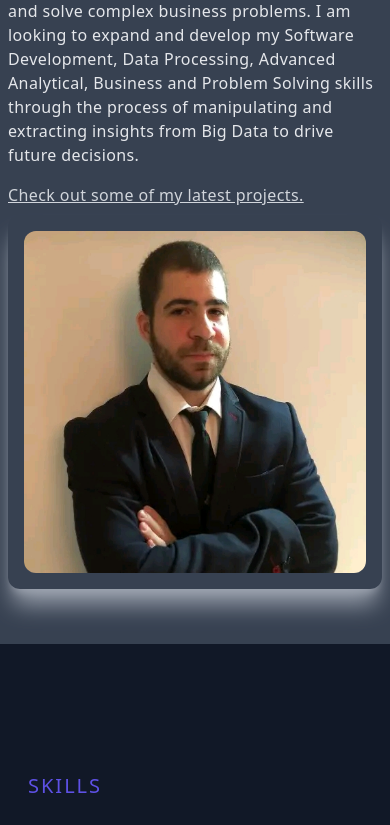
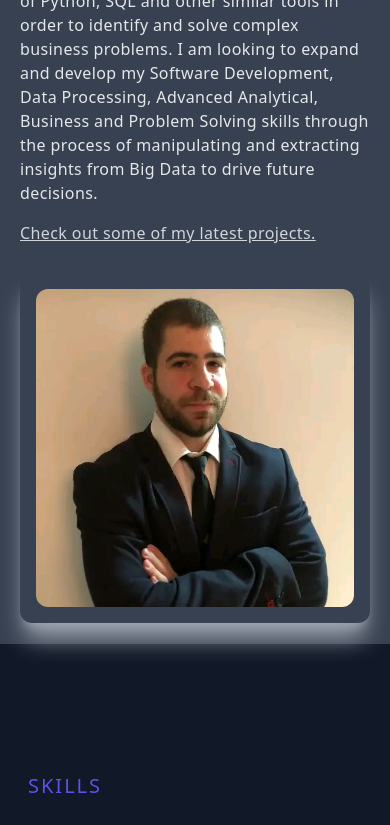
Before and after one commit to brilliantmakanju/Portfolio, a Next.js app: page / in a window 390 px wide. Shown: the part 1044-1869 px from the top of the page. Built offline with nearby package versions, Linux system fonts and the light colour scheme.

Commit message:
Made changes to contact form, skills, experience alos made it responsive for desktop and larger screen

```diff
--- a/component/About.jsx
+++ b/component/About.jsx
@@ -6,7 +6,7 @@ const Image = dynamic(() => import("next/image"))
 
 const About = () => {
     return (
-        <div className='w-screen bg-gray-700 mx-auto h-screen p-2 flex items-center pt-20  pb-32 ' id='about'>
+        <div className='w-screen bg-gray-700 py-[13em] px-5 mx-auto h-screen flex items-center  ' id='about'>
             <div className='max-w-[1240px]  mx-auto md:grid md:grid-cols-3 gaps-8 xl:gap-[100px] '>
                 <div className='col-span-2'>
                     <p className='uppercase text-xl tracking-widest text-[#5e51e5] '>About</p>
@@ -23,7 +23,7 @@ const About = () => {
                         <p className='py-2 text-gray-300 underline cursor-pointer ' >Check out some of my latest projects.</p>
                     </Link>
                 </div>
-                <div className='w-full h-auto m-auto shadow-xl shadow-gray-400 rounded-xl flex items-center justify-center  p-4 hover:scale-[1.03] ease-in duration-300 '>
+                <div className='w-full h-auto m-auto mt-5 shadow-xl shadow-gray-400 rounded-xl flex items-center justify-center  p-4 hover:scale-[1.03] ease-in duration-300 '>
                     {
                         AboutMe.map((value, id) => (
                             <>
```
